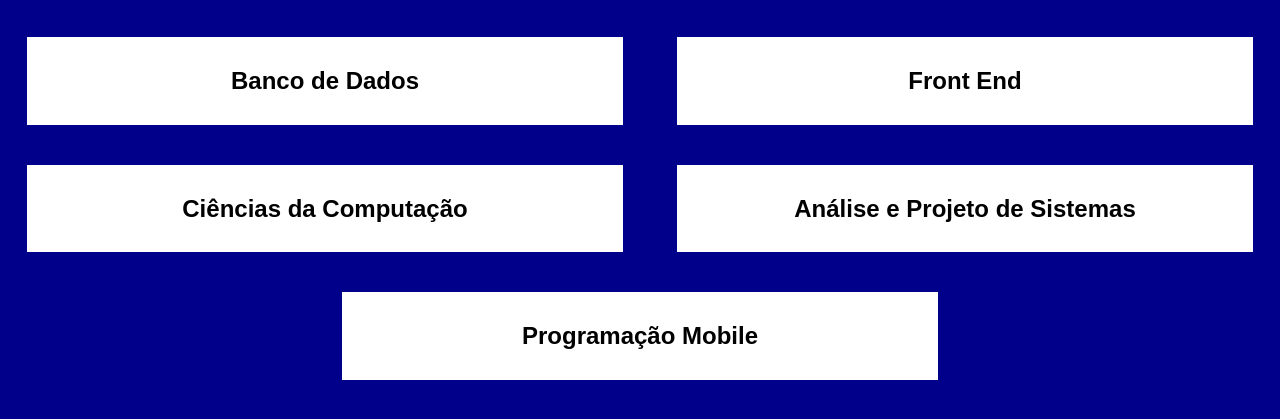
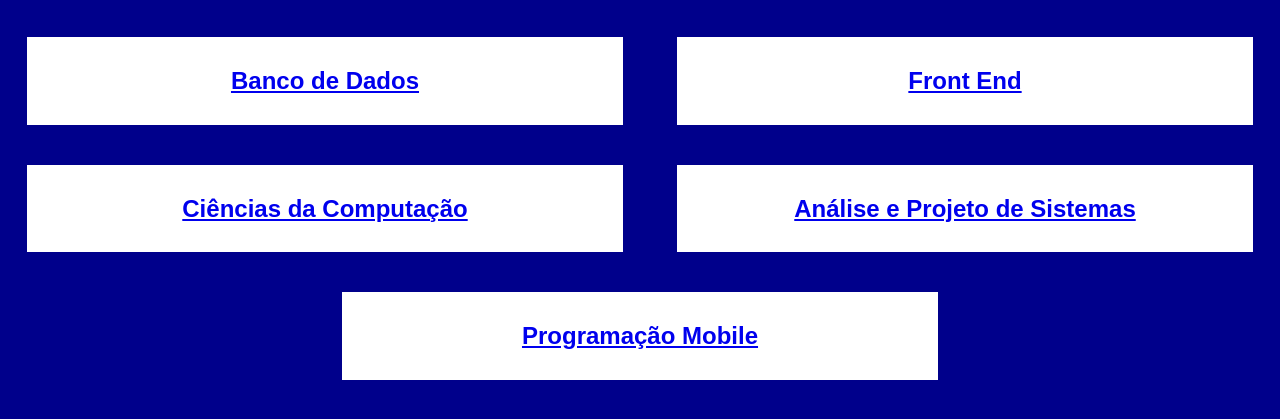
Before and after one commit to GuilhermeLimaSantos/Aulas, a plain HTML site: page index.html in a window 1280 px wide. Shown: the part 151-570 px from the top of the page. Drawn offline with Linux system fonts and the light colour scheme.

Commit message:
Update index.html

```diff
--- a/index.html
+++ b/index.html
@@ -15,12 +15,12 @@
   <main>
     <section class="conteiner">
       <header>
-        <h2>Banco de Dados</h2>
+        <h2><a href="banco de dados.html" target="_blank" rel="noreferrer noopener">Banco de Dados</a></h2></header>
       </header>
     </section>
     <aside>
       <header>
-        <h2>Front End</h2>
+        <h2><a href="front end.html" target="_blank" rel="noreferrer noopener">Front End</a></h2>
       </header>
     </aside>
   </main>
@@ -28,12 +28,12 @@
   <main>
     <section class="conteiner">
       <header>
-        <h2>Ciências da Computação</h2>
+        <h2><a href="ciências da computação.html" target="_blank" rel="noreferrer noopener">Ciências da Computação</a></h2>
       </header>
     </section>
     <aside>
       <header>
-        <h2>Análise e Projeto de Sistemas</h2>
+        <h2><a href="análise e projeto de sistemas.html" target="_blank" rel="noreferrer noopener">Análise e Projeto de Sistemas</a></h2>
       </header>
     </aside>
   </main>
@@ -41,10 +41,10 @@
   <main>
     <section class="conteiner">
       <header>
-        <h2>Programação Mobile</h2>
+        <h2><a href="programação mobile.html" target="_blank" rel="noreferrer noopener">Programação Mobile</a></h2>
       </header>
     </section>
   </main>
 
-  </body>
-  </html>
+</body>
+</html>
```
